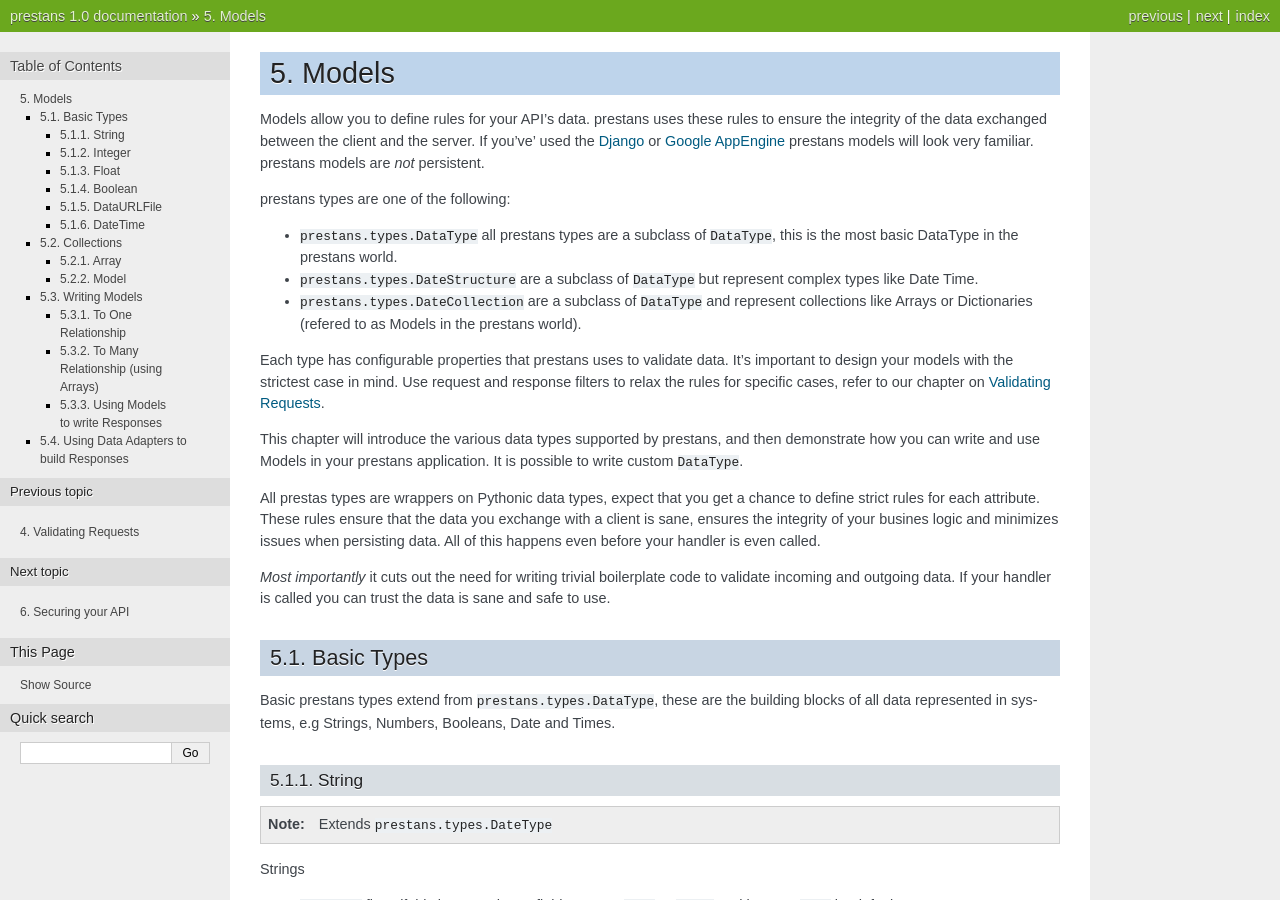
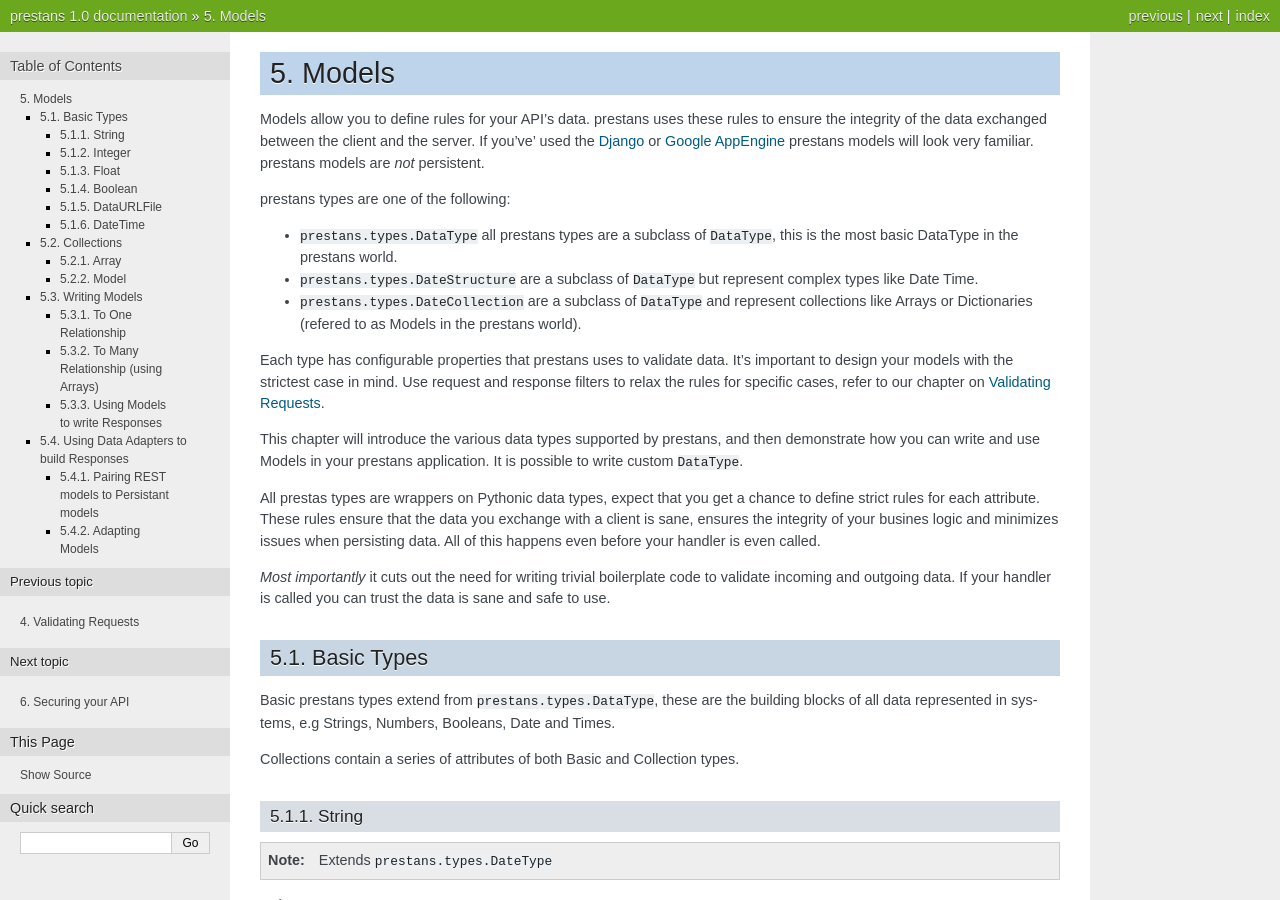
Before and after one commit to anomaly/prestans-docs, a Sphinx documentation site: the page built from source/models.rst, in a window 1280 px wide and 900 px high. Built offline with Sphinx 7.4.7, drawn with Linux system fonts in a browser that asks for light colours; some of the changed text lies outside the part shown.

Commit message:
Structure for models

```diff
--- a/source/models.rst
+++ b/source/models.rst
@@ -22,6 +22,8 @@ Basic Types
 ===========
 
 Basic prestans types extend from ``prestans.types.DataType``, these are the building blocks of all data represented in systems, e.g Strings, Numbers, Booleans, Date and Times.
+
+Collections contain a series of attributes of both Basic and Collection types.
 
 String
 ------
@@ -131,3 +133,9 @@ Using Models to write Responses
 
 Using Data Adapters to build Responses
 ======================================
+
+Pairing REST models to Persistant models
+-----------------------------------------
+
+Adapting Models
+---------------
--- a/source/validation.rst
+++ b/source/validation.rst
@@ -182,6 +182,7 @@ Once you've created a filter, all you have to do is tell prestans to use it whil
 Request Attribute Filter
 ------------------------
 
+
 .. code-block:: python
 
     my_attr_filter = prestans.parsers.AttributeFilter.from_model(MyModel(), default_value=True)
@@ -198,7 +199,7 @@ Request Attribute Filter
 
 
 Providing a Response Attribute Filter Template
------------------------------------------------
+----------------------------------------------
 
 prestans allows clients to make sensible requests to cut down latency. Consider two very different use cases for your API, a business to business client and your traditional Web or Mobile client. They both care for very different sorts of data, one willing to wait longer than the other, process more data than the later.
 
```
